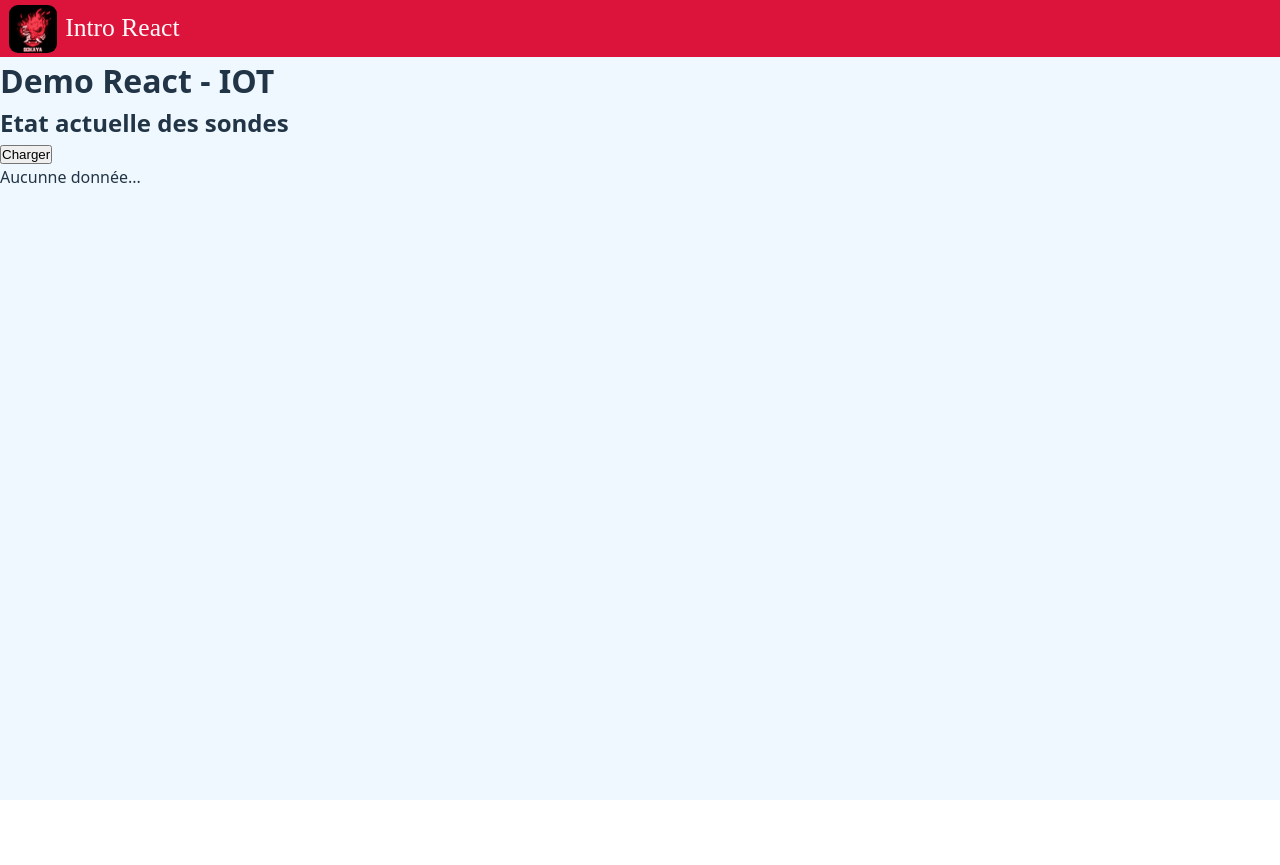
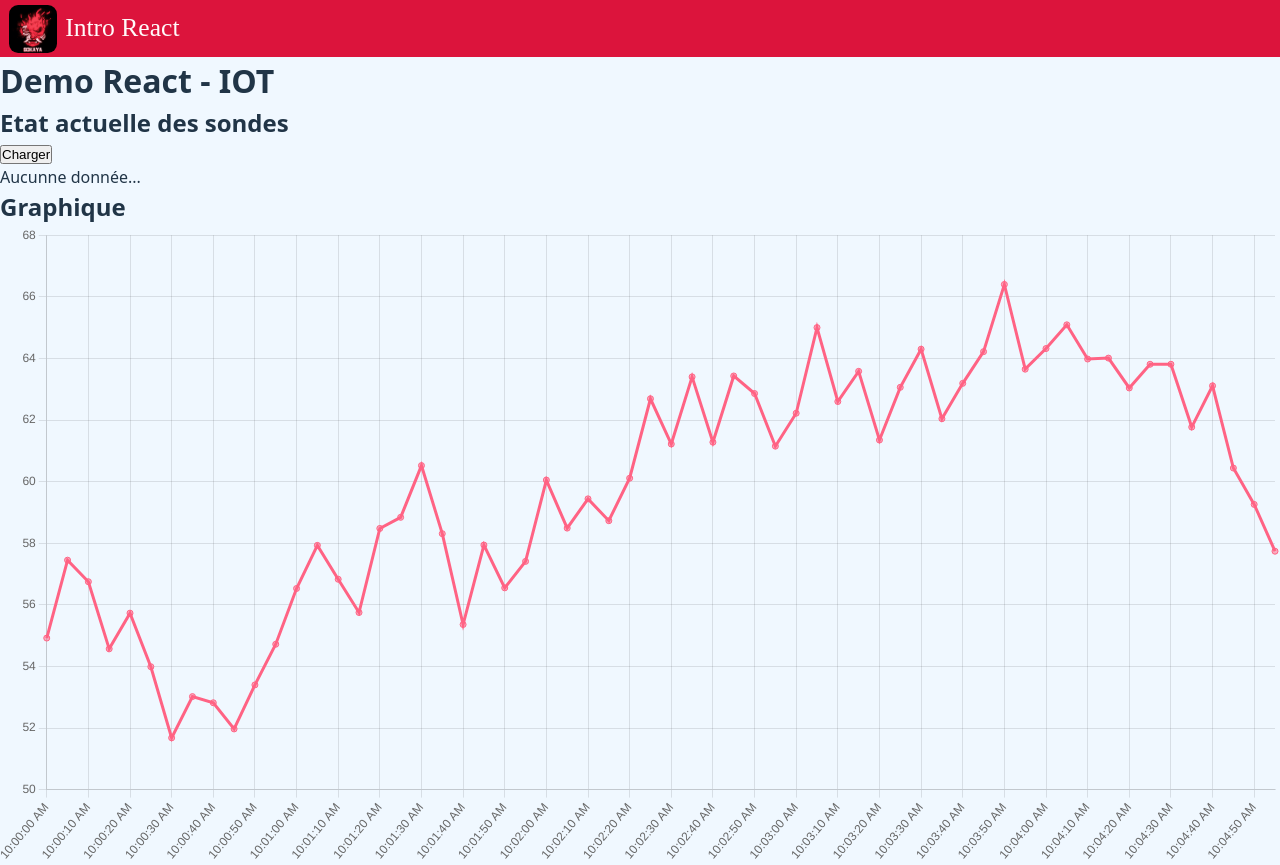
Before and after one commit to haerphi/TF_2025_IOT__Intro_React, a React (Vite) app: page / in a window 1280 px wide. Before the commit the page ends 800 px from the top, so only its background shows below. Built offline with nearby package versions, Linux system fonts and the light colour scheme.

Commit message:
Example Chart JS 📈

```diff
--- a/package.json
+++ b/package.json
@@ -11,7 +11,9 @@
   },
   "dependencies": {
     "axios": "^1.11.0",
+    "chart.js": "^4.5.0",
     "react": "^19.1.1",
+    "react-chartjs-2": "^5.3.0",
     "react-dom": "^19.1.1"
   },
   "devDependencies": {
--- a/src/App.tsx
+++ b/src/App.tsx
@@ -1,6 +1,7 @@
 import './App.css'
 import Header from './components/header/header'
 import SensorCurrent from './features/sensor/sensor-current'
+import SensorHistory from './features/sensor/sensor-history'
 
 function App() {
 
@@ -19,6 +20,8 @@ function App() {
 
         <SensorCurrent />
 
+        <SensorHistory />
+
       </main>
     </>
   )
--- /dev/null
+++ b/src/features/sensor/sensor-history.tsx
@@ -0,0 +1,285 @@
+import {
+    Chart as ChartJS,
+    CategoryScale,
+    LinearScale,
+    PointElement,
+    LineElement,
+} from 'chart.js';
+import { Line } from 'react-chartjs-2';
+
+ChartJS.register(
+    CategoryScale,
+    LinearScale,
+    PointElement,
+    LineElement,
+);
+
+
+export default function SensorHistory() {
+
+    const requestData = {
+        "start": "2025-08-07T10:00:00.000Z",
+        "end": "2025-08-07T10:05:00.000Z",
+        "data": [
+            {
+                "value": 54.92,
+                "timestamp": "2025-08-07T10:00:00.438Z"
+            },
+            {
+                "value": 57.45,
+                "timestamp": "2025-08-07T10:00:05.440Z"
+            },
+            {
+                "value": 56.75,
+                "timestamp": "2025-08-07T10:00:10.454Z"
+            },
+            {
+                "value": 54.57,
+                "timestamp": "2025-08-07T10:00:15.469Z"
+            },
+            {
+                "value": 55.73,
+                "timestamp": "2025-08-07T10:00:20.470Z"
+            },
+            {
+                "value": 53.99,
+                "timestamp": "2025-08-07T10:00:25.474Z"
+            },
+            {
+                "value": 51.68,
+                "timestamp": "2025-08-07T10:00:30.477Z"
+            },
+            {
+                "value": 53.02,
+                "timestamp": "2025-08-07T10:00:35.478Z"
+            },
+            {
+                "value": 52.82,
+                "timestamp": "2025-08-07T10:00:40.487Z"
+            },
+            {
+                "value": 51.97,
+                "timestamp": "2025-08-07T10:00:45.490Z"
+            },
+            {
+                "value": 53.4,
+                "timestamp": "2025-08-07T10:00:50.490Z"
+            },
+            {
+                "value": 54.72,
+                "timestamp": "2025-08-07T10:00:55.501Z"
+            },
+            {
+                "value": 56.53,
+                "timestamp": "2025-08-07T10:01:00.509Z"
+            },
+            {
+                "value": 57.93,
+                "timestamp": "2025-08-07T10:01:05.512Z"
+            },
+            {
+                "value": 56.83,
+                "timestamp": "2025-08-07T10:01:10.516Z"
+            },
+            {
+                "value": 55.75,
+                "timestamp": "2025-08-07T10:01:15.521Z"
+            },
+            {
+                "value": 58.48,
+                "timestamp": "2025-08-07T10:01:20.533Z"
+            },
+            {
+                "value": 58.84,
+                "timestamp": "2025-08-07T10:01:25.540Z"
+            },
+            {
+                "value": 60.52,
+                "timestamp": "2025-08-07T10:01:30.543Z"
+            },
+            {
+                "value": 58.31,
+                "timestamp": "2025-08-07T10:01:35.543Z"
+            },
+            {
+                "value": 55.36,
+                "timestamp": "2025-08-07T10:01:40.550Z"
+            },
+            {
+                "value": 57.94,
+                "timestamp": "2025-08-07T10:01:45.563Z"
+            },
+            {
+                "value": 56.55,
+                "timestamp": "2025-08-07T10:01:50.572Z"
+            },
+            {
+                "value": 57.41,
+                "timestamp": "2025-08-07T10:01:55.578Z"
+            },
+            {
+                "value": 60.05,
+                "timestamp": "2025-08-07T10:02:00.581Z"
+            },
+            {
+                "value": 58.49,
+                "timestamp": "2025-08-07T10:02:05.581Z"
+            },
+            {
+                "value": 59.44,
+                "timestamp": "2025-08-07T10:02:10.589Z"
+            },
+            {
+                "value": 58.73,
+                "timestamp": "2025-08-07T10:02:15.596Z"
+            },
+            {
+                "value": 60.11,
+                "timestamp": "2025-08-07T10:02:20.606Z"
+            },
+            {
+                "value": 62.69,
+                "timestamp": "2025-08-07T10:02:25.607Z"
+            },
+            {
+                "value": 61.22,
+                "timestamp": "2025-08-07T10:02:30.611Z"
+            },
+            {
+                "value": 63.4,
+                "timestamp": "2025-08-07T10:02:35.615Z"
+            },
+            {
+                "value": 61.28,
+                "timestamp": "2025-08-07T10:02:40.621Z"
+            },
+            {
+                "value": 63.43,
+                "timestamp": "2025-08-07T10:02:45.633Z"
+            },
+            {
+                "value": 62.86,
+                "timestamp": "2025-08-07T10:02:50.640Z"
+            },
+            {
+                "value": 61.15,
+                "timestamp": "2025-08-07T10:02:55.644Z"
+            },
+            {
+                "value": 62.22,
+                "timestamp": "2025-08-07T10:03:00.656Z"
+            },
+            {
+                "value": 65,
+                "timestamp": "2025-08-07T10:03:05.662Z"
+            },
+            {
+                "value": 62.6,
+                "timestamp": "2025-08-07T10:03:10.667Z"
+            },
+            {
+                "value": 63.58,
+                "timestamp": "2025-08-07T10:03:15.679Z"
+            },
+            {
+                "value": 61.35,
+                "timestamp": "2025-08-07T10:03:20.691Z"
+            },
+            {
+                "value": 63.06,
+                "timestamp": "2025-08-07T10:03:25.701Z"
+            },
+            {
+                "value": 64.3,
+                "timestamp": "2025-08-07T10:03:30.709Z"
+            },
+            {
+                "value": 62.04,
+                "timestamp": "2025-08-07T10:03:35.722Z"
+            },
+            {
+                "value": 63.19,
+                "timestamp": "2025-08-07T10:03:40.729Z"
+            },
+            {
+                "value": 64.22,
+                "timestamp": "2025-08-07T10:03:45.729Z"
+            },
+            {
+                "value": 66.4,
+                "timestamp": "2025-08-07T10:03:50.730Z"
+            },
+            {
+                "value": 63.65,
+                "timestamp": "2025-08-07T10:03:55.743Z"
+            },
+            {
+                "value": 64.32,
+                "timestamp": "2025-08-07T10:04:00.757Z"
+            },
+            {
+                "value": 65.09,
+                "timestamp": "2025-08-07T10:04:05.762Z"
+            },
+            {
+                "value": 63.98,
+                "timestamp": "2025-08-07T10:04:10.768Z"
+            },
+            {
+                "value": 64.01,
+                "timestamp": "2025-08-07T10:04:15.775Z"
+            },
+            {
+                "value": 63.04,
+                "timestamp": "2025-08-07T10:04:20.787Z"
+            },
+            {
+                "value": 63.81,
+                "timestamp": "2025-08-07T10:04:25.799Z"
+            },
+            {
+                "value": 63.81,
+                "timestamp": "2025-08-07T10:04:30.806Z"
+            },
+            {
+                "value": 61.77,
+                "timestamp": "2025-08-07T10:04:35.810Z"
+            },
+            {
+                "value": 63.11,
+                "timestamp": "2025-08-07T10:04:40.814Z"
+            },
+            {
+                "value": 60.44,
+                "timestamp": "2025-08-07T10:04:45.811Z"
+            },
+            {
+                "value": 59.26,
+                "timestamp": "2025-08-07T10:04:50.821Z"
+            },
+            {
+                "value": 57.74,
+                "timestamp": "2025-08-07T10:04:55.827Z"
+            }
+        ]
+    }
+
+    const graphData = {
+        labels: requestData.data.map((elem) => new Date(elem.timestamp).toLocaleTimeString()),
+        datasets: [
+            {
+                label: 'Humidity',
+                data: requestData.data.map(elem => elem.value),
+                borderColor: 'rgb(255, 99, 132)',
+                backgroundColor: 'rgba(255, 99, 132, 0.5)',
+            }
+        ],
+    };
+
+    return (
+        <>
+            <h2>Graphique</h2>
+            <Line data={graphData} />
+        </>
+    )
+}
```
Also changed, not shown: 1 other file (tests, documents, lock files or other folders).
